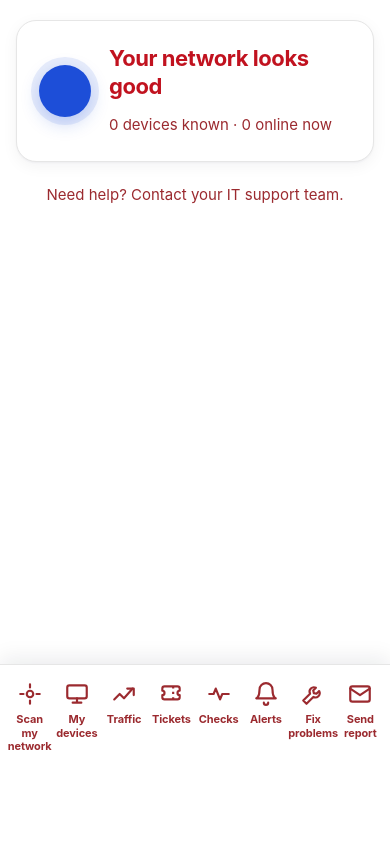
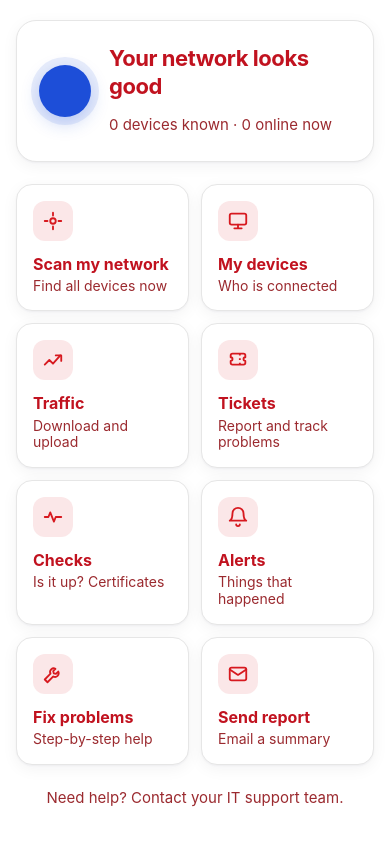
Before and after one commit to manicharan0485/netwatch, a Flask app: page / in a window 390 px wide. Shown: the part 75-940 px from the top of the page. Before the commit the page ends 825 px from the top, so only its background shows below. Run offline with Flask 3, Linux system fonts and the light colour scheme; the visitor is signed in with stand-in values (Sample User, id 1); data comes from the database, SQL or seed files in the repository; data that the repository does not hold is empty.

Commit message:
Remove the bottom navigation bar on phones
The section buttons move into the page as a two-column grid of cards.

Co-Authored-By: Claude Haiku 5.5 <noreply@anthropic.com>
Claude-Session: https://claude.ai/code/session_01V5fgHX9uyWi3yLsJuJ6erA

```diff
--- a/static/theme.css
+++ b/static/theme.css
@@ -425,3 +425,32 @@ header .link, .link { color: var(--nw-text); font-weight: 600; }
   header > .who .link:last-child, header > .who a.link:last-child { border-bottom: 0; }
   header .who { font-size: 16px; margin-top: 0; }
 }
+
+/* ---- Phones: no bottom bar. The section buttons sit in the page as a two-column grid. ---- */
+@media (max-width: 720px) {
+  main { padding: 20px 16px 40px; }
+  .buttons {
+    position: static !important; display: grid !important;
+    grid-template-columns: repeat(2, minmax(0, 1fr)); gap: 12px;
+    margin: 22px 0; padding: 0; background: none; border: 0; box-shadow: none; overflow: visible;
+  }
+  .big {
+    flex: none; min-width: 0; min-height: 124px; margin: 0;
+    padding: 70px 16px 16px; align-items: flex-start; justify-content: flex-start; text-align: left;
+    font-size: 16px; font-weight: 700; letter-spacing: normal; color: var(--nw-text);
+    background: var(--nw-surface); border: 1px solid var(--nw-line); border-radius: var(--nw-radius);
+    box-shadow: var(--nw-shadow);
+  }
+  .big:hover { transform: none; }
+  .big::before {
+    display: block; position: absolute; left: 16px; top: 16px; width: 40px; height: 40px; margin: 0;
+    border-radius: 12px; background: var(--nw-accent-soft);
+  }
+  .big::after {
+    display: block; position: absolute; order: 0; left: 16px; top: 16px; width: 40px; height: 40px; margin: 0;
+    border-radius: 0; background: var(--nw-accent); opacity: 1;
+    -webkit-mask: var(--icon) center / 22px no-repeat; mask: var(--icon) center / 22px no-repeat;
+  }
+  .big small { display: block; font-size: 14px; font-weight: 400; color: var(--nw-muted); margin-top: 4px; }
+  .big.active { color: var(--nw-text); background: var(--nw-surface); border-color: var(--nw-accent); box-shadow: 0 0 0 3px var(--nw-accent-soft); }
+}
```
